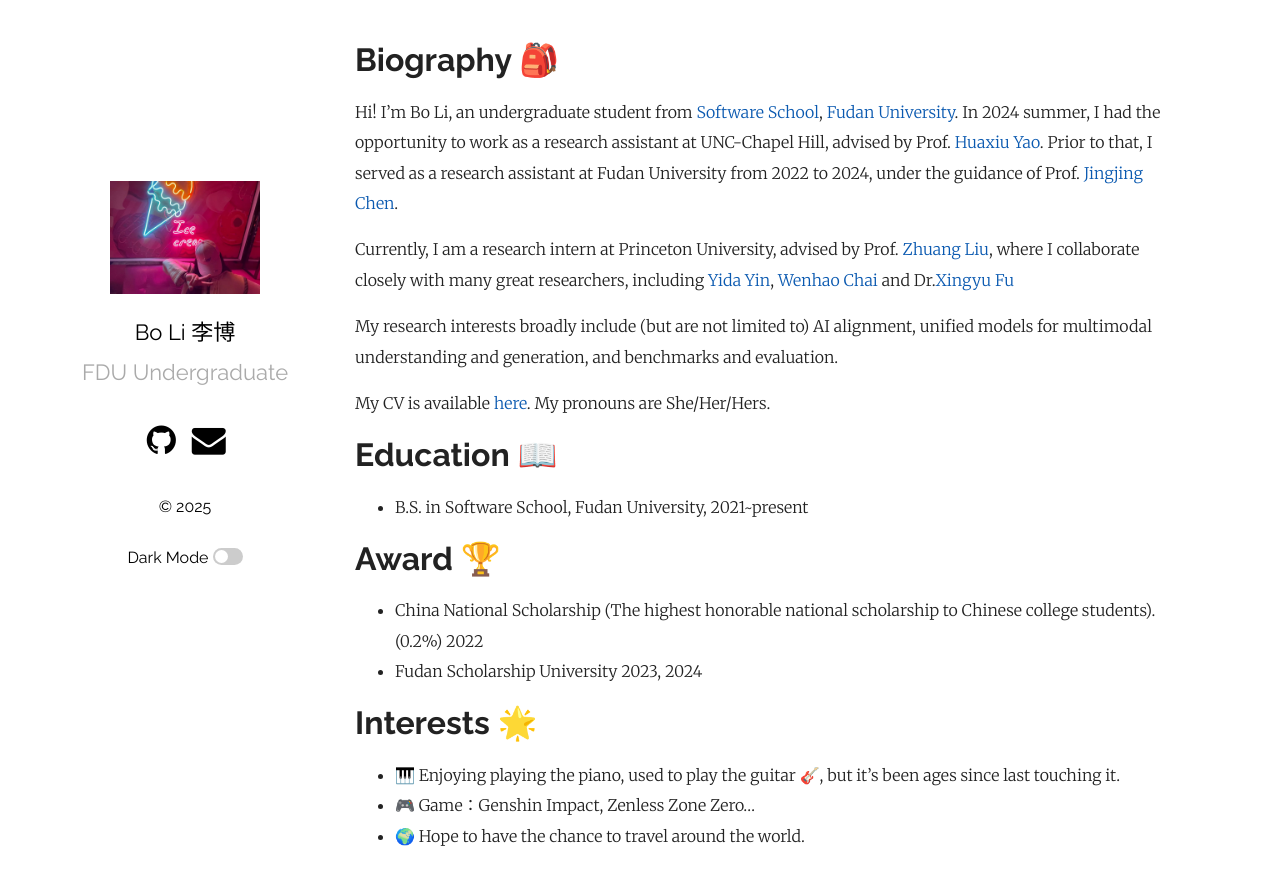
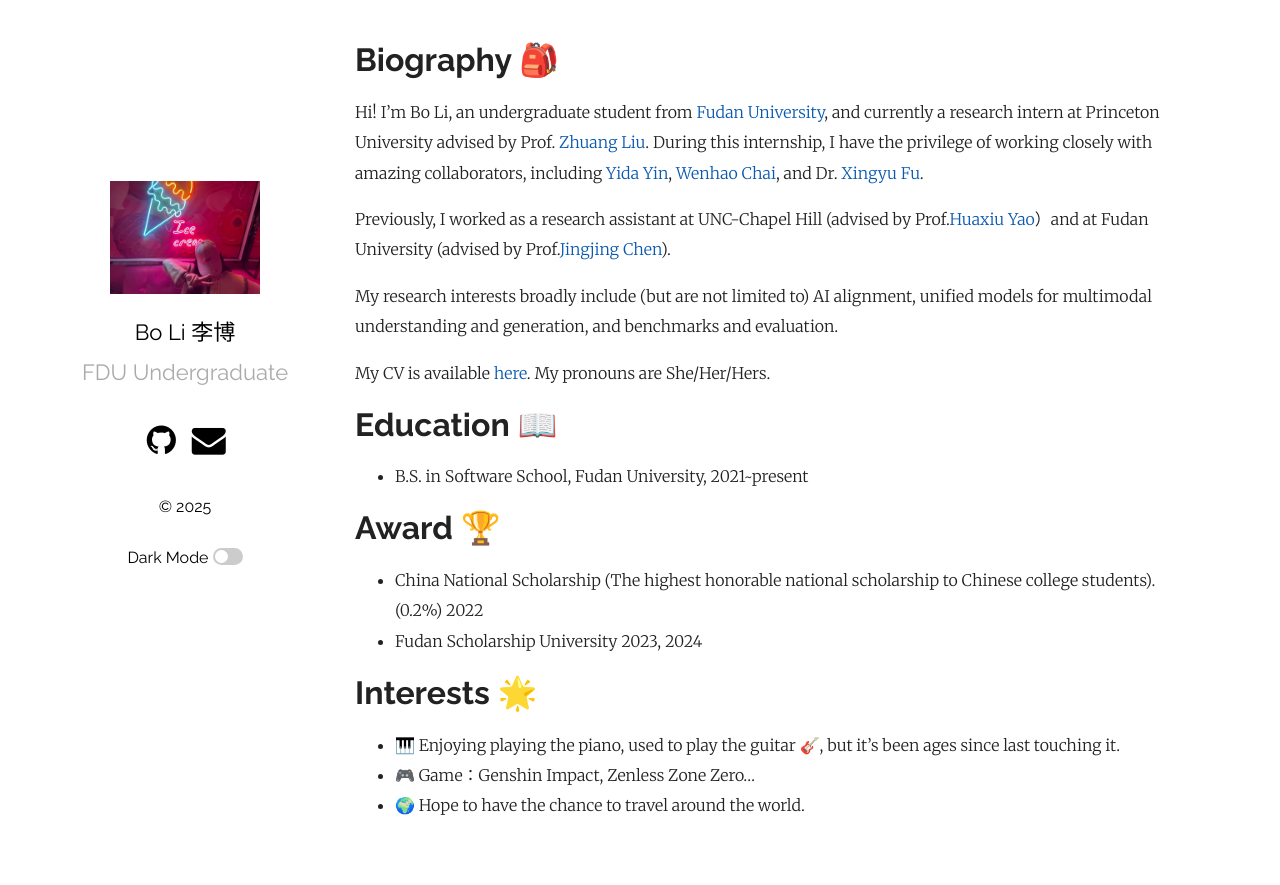
Before and after one commit to primerL/primerL.github.io, a Jekyll site: the page built from index.md, in a window 1280 px wide. Shown: the top 885 px of the page. Built offline with Jekyll 4.4.1, drawn with Linux system fonts in a browser that asks for light colours; a style sheet for code colours, icons or effects is not loaded.

Commit message:
Update index.md

```diff
--- a/index.md
+++ b/index.md
@@ -5,9 +5,9 @@ title:  "Bo Li‘s homepage"
 
 Biography 🎒
 ======
-Hi! I'm Bo Li, an undergraduate student from [Software School](https://software.fudan.edu.cn/main.htm), [Fudan University](https://www.fudan.edu.cn/). In 2024 summer, I had the opportunity to work as a research assistant at UNC-Chapel Hill, advised by Prof. [Huaxiu Yao](https://www.huaxiuyao.io/). Prior to that, I served as a research assistant at Fudan University from 2022 to 2024, under the guidance of Prof. [Jingjing Chen](https://fvl.fudan.edu.cn/people/jingjingchen/).
+Hi! I'm Bo Li, an undergraduate student from [Fudan University](https://www.fudan.edu.cn/), and currently a research intern at Princeton University advised by Prof. [Zhuang Liu](https://liuzhuang13.github.io/). During this internship, I have the privilege of working closely with amazing collaborators, including [Yida Yin](https://davidyyd.github.io/), [Wenhao Chai](https://wenhaochai.com/), and Dr. [Xingyu Fu](https://zeyofu.github.io/).
 
-Currently, I am a research intern at Princeton University, advised by Prof. [Zhuang Liu](https://liuzhuang13.github.io/), where I collaborate closely with many great researchers, including [Yida Yin](https://davidyyd.github.io/), [Wenhao Chai](https://wenhaochai.com/) and Dr.[Xingyu Fu](https://zeyofu.github.io/)
+Previously, I worked as a research assistant at UNC-Chapel Hill (advised by Prof.[Huaxiu Yao](https://www.huaxiuyao.io/)）and at Fudan University (advised by Prof.[Jingjing Chen](https://fvl.fudan.edu.cn/people/jingjingchen/)).
 
 My research interests broadly include (but are not limited to) AI alignment, unified models for multimodal understanding and generation, and benchmarks and evaluation.
 
```
